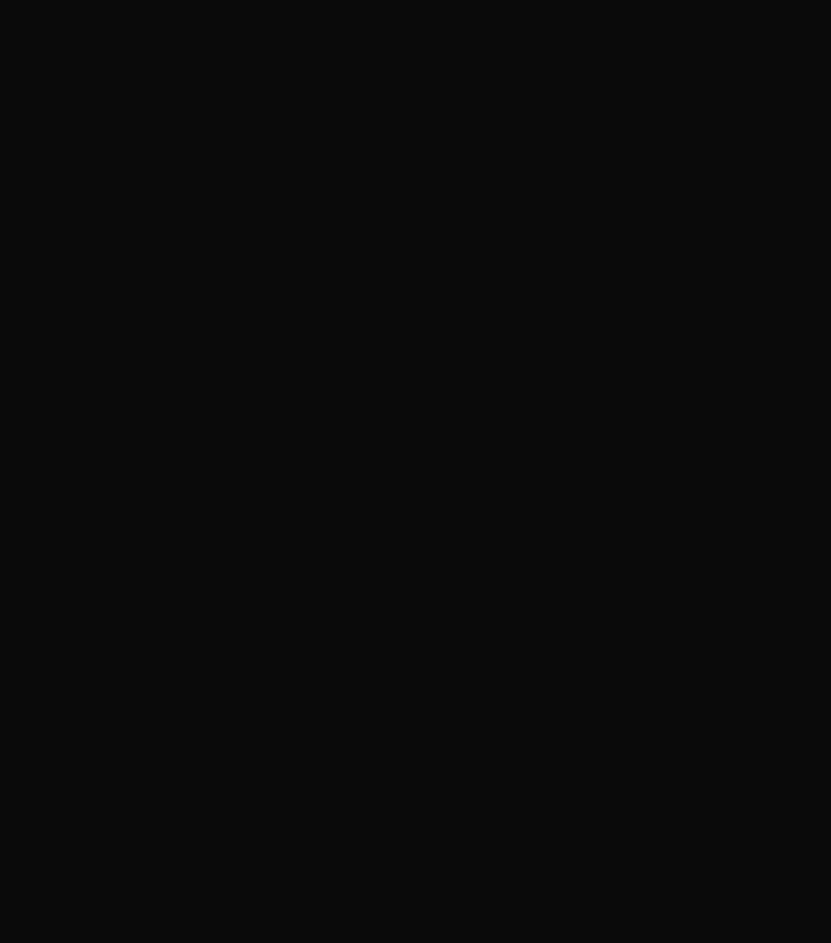
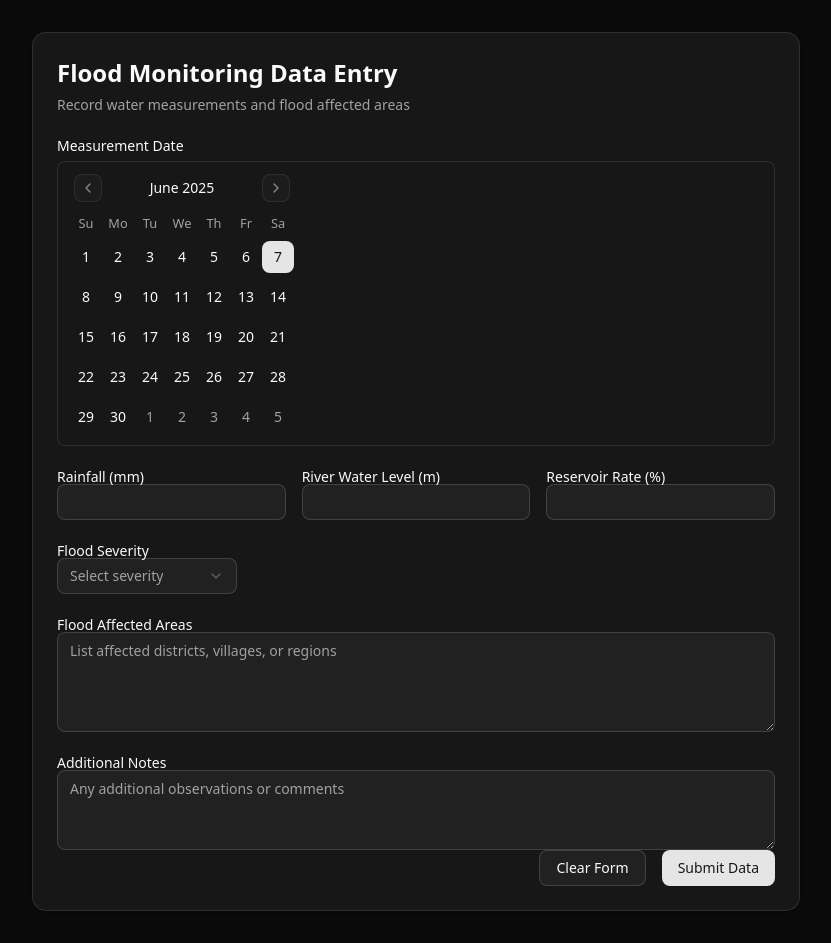
Before and after one commit to NIBM-GALLE/GAHDSE241F-flowx, a React (Vite) app in the folder grama-sewaka-web-app/client/: page /flood-details in a window 1280 px wide. Before the commit this address had no page. Shown: the whole page, without its empty margins (224-1055 px from the left). Before the commit the page ends 800 px from the top, so only its background shows below. Built offline with nearby package versions, Linux system fonts and the light colour scheme.

Commit message:
Add FloodDetails page

```diff
--- a/grama-sewaka-web-app/client/src/App.jsx
+++ b/grama-sewaka-web-app/client/src/App.jsx
@@ -23,7 +23,7 @@
 import AnnouncementList from "./pages/AnnouncementList";
 import AddSubsidy from "./pages/AddSubsidy";
 import CreateFloodEvent from "./pages/CreateFloodEvent";
-
+import FloodDetails from "./pages/FloodDetails";
 
 function App() {
   return (
@@ -58,7 +58,8 @@
           <Route path="/admin" element={<Admin />} />
 
           <Route path="/create-flood-event" element={<CreateFloodEvent />} />
-          <Route path="/admin-create-flood-event" element={<CreateFloodEvent />} />
+
+          <Route path="/flood-details" element={<FloodDetails />} />
 
         </Routes>
     </ThemeProvider>
--- /dev/null
+++ b/grama-sewaka-web-app/client/src/pages/FloodDetails.jsx
@@ -0,0 +1,166 @@
+import React, { useState } from 'react';
+import { useForm } from 'react-hook-form';
+import { toast } from 'sonner';
+import {
+  Card,
+  CardHeader,
+  CardTitle,
+  CardContent,
+  CardFooter,
+} from '@/components/ui/card';
+import { Button } from '@/components/ui/button';
+import { Input } from '@/components/ui/input';
+import { Label } from '@/components/ui/label';
+import {
+  Select,
+  SelectContent,
+  SelectItem,
+  SelectTrigger,
+  SelectValue,
+} from '@/components/ui/select';
+import { Textarea } from '@/components/ui/textarea';
+import { Calendar } from '@/components/ui/calendar';
+import { format } from 'date-fns';
+
+export default function FloodDetails() {
+  const { register, handleSubmit, formState: { errors }, control, reset } = useForm();
+  const [date, setDate] = useState(new Date());
+
+  const onSubmit = (data) => {
+    const formattedData = {
+      ...data,
+      date: format(date, 'yyyy-MM-dd'),
+      rainfall: parseFloat(data.rainfall),
+      riverLevel: parseFloat(data.riverLevel),
+      reservoirRate: parseFloat(data.reservoirRate)
+    };
+
+    console.log('Submitted data:', formattedData);
+    toast.success('Flood data recorded successfully!');
+    reset();
+  };
+
+  return (
+    <div className="container mx-auto py-8">
+      <Card className="max-w-3xl mx-auto">
+        <CardHeader>
+          <CardTitle className="text-2xl">Flood Monitoring Data Entry</CardTitle>
+          <p className="text-sm text-muted-foreground">
+            Record water measurements and flood affected areas
+          </p>
+        </CardHeader>
+
+        <form onSubmit={handleSubmit(onSubmit)}>
+          <CardContent className="space-y-6">
+            {/* Date Selection */}
+            <div>
+              <Label htmlFor="date">Measurement Date</Label>
+              <Calendar
+                mode="single"
+                selected={date}
+                onSelect={setDate}
+                className="rounded-md border mt-2"
+              />
+            </div>
+
+            {/* Water Measurements */}
+            <div className="grid grid-cols-1 md:grid-cols-3 gap-4">
+              <div>
+                <Label htmlFor="rainfall">Rainfall (mm)</Label>
+                <Input
+                  id="rainfall"
+                  type="number"
+                  step="0.1"
+                  {...register('rainfall', { required: 'Rainfall measurement is required' })}
+                />
+                {errors.rainfall && (
+                  <p className="text-sm text-red-500 mt-1">{errors.rainfall.message}</p>
+                )}
+              </div>
+
+              <div>
+                <Label htmlFor="riverLevel">River Water Level (m)</Label>
+                <Input
+                  id="riverLevel"
+                  type="number"
+                  step="0.01"
+                  {...register('riverLevel', { required: 'River level is required' })}
+                />
+                {errors.riverLevel && (
+                  <p className="text-sm text-red-500 mt-1">{errors.riverLevel.message}</p>
+                )}
+              </div>
+
+              <div>
+                <Label htmlFor="reservoirRate">Reservoir Rate (%)</Label>
+                <Input
+                  id="reservoirRate"
+                  type="number"
+                  min="0"
+                  max="100"
+                  {...register('reservoirRate', {
+                    required: 'Reservoir rate is required',
+                    min: { value: 0, message: 'Minimum 0%' },
+                    max: { value: 100, message: 'Maximum 100%' }
+                  })}
+                />
+                {errors.reservoirRate && (
+                  <p className="text-sm text-red-500 mt-1">{errors.reservoirRate.message}</p>
+                )}
+              </div>
+            </div>
+
+            {/* Flood Severity */}
+            <div>
+              <Label htmlFor="severity">Flood Severity</Label>
+              <Select {...register('severity')}>
+                <SelectTrigger className="w-[180px]">
+                  <SelectValue placeholder="Select severity" />
+                </SelectTrigger>
+                <SelectContent>
+                  <SelectItem value="normal">Normal</SelectItem>
+                  <SelectItem value="alert">Alert</SelectItem>
+                  <SelectItem value="warning">Warning</SelectItem>
+                  <SelectItem value="danger">Danger</SelectItem>
+                  <SelectItem value="extreme">Extreme</SelectItem>
+                </SelectContent>
+              </Select>
+            </div>
+
+            {/* Affected Areas */}
+            <div>
+              <Label htmlFor="affectedAreas">Flood Affected Areas</Label>
+              <Textarea
+                id="affectedAreas"
+                {...register('affectedAreas', { required: 'Affected areas are required' })}
+                placeholder="List affected districts, villages, or regions"
+                className="min-h-[100px]"
+              />
+              {errors.affectedAreas && (
+                <p className="text-sm text-red-500 mt-1">{errors.affectedAreas.message}</p>
+              )}
+            </div>
+
+            {/* Additional Notes */}
+            <div>
+              <Label htmlFor="notes">Additional Notes</Label>
+              <Textarea
+                id="notes"
+                {...register('notes')}
+                placeholder="Any additional observations or comments"
+                className="min-h-[80px]"
+              />
+            </div>
+          </CardContent>
+
+          <CardFooter className="flex justify-end gap-4">
+            <Button type="button" variant="outline" onClick={() => reset()}>
+              Clear Form
+            </Button>
+            <Button type="submit">Submit Data</Button>
+          </CardFooter>
+        </form>
+      </Card>
+    </div>
+  );
+}
```
